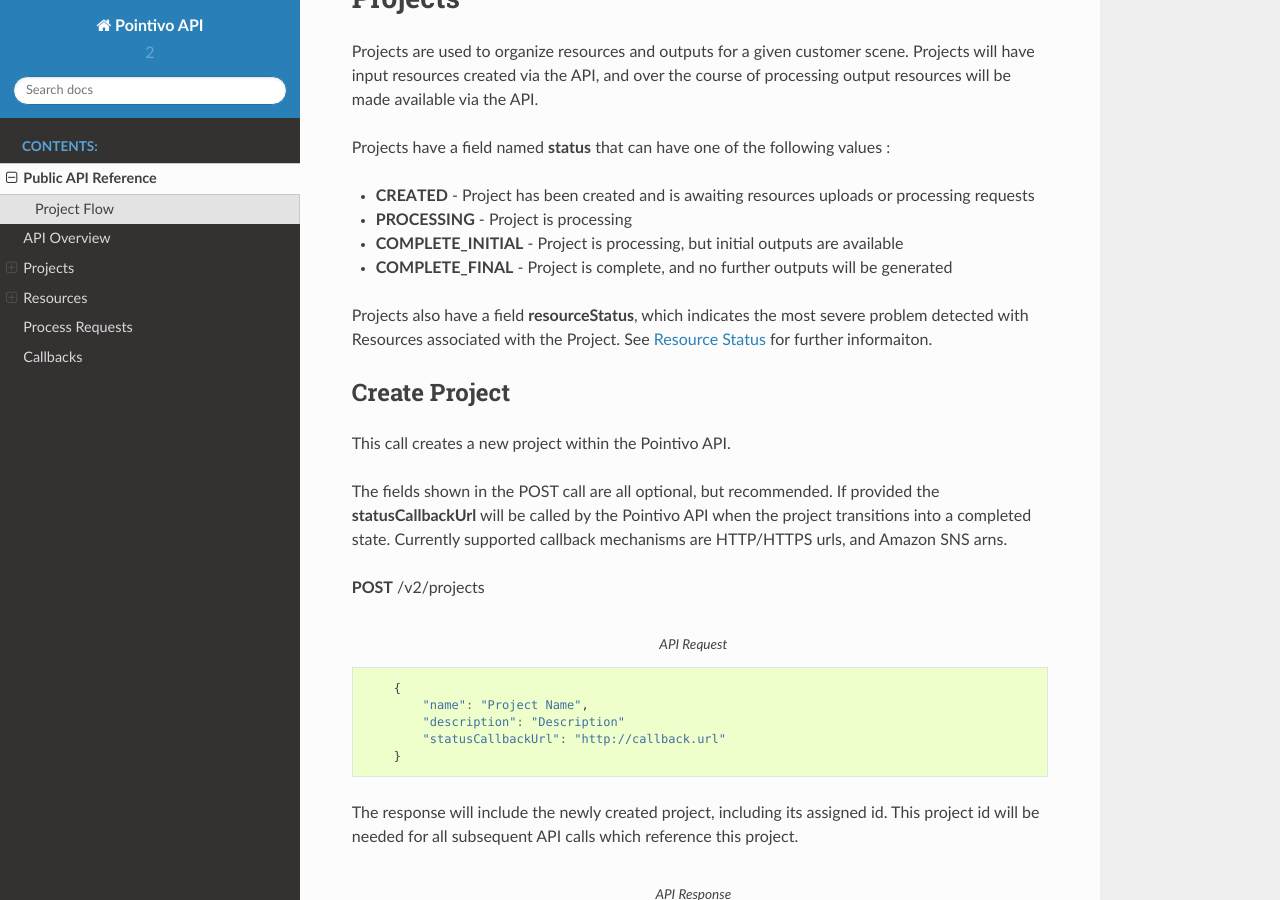
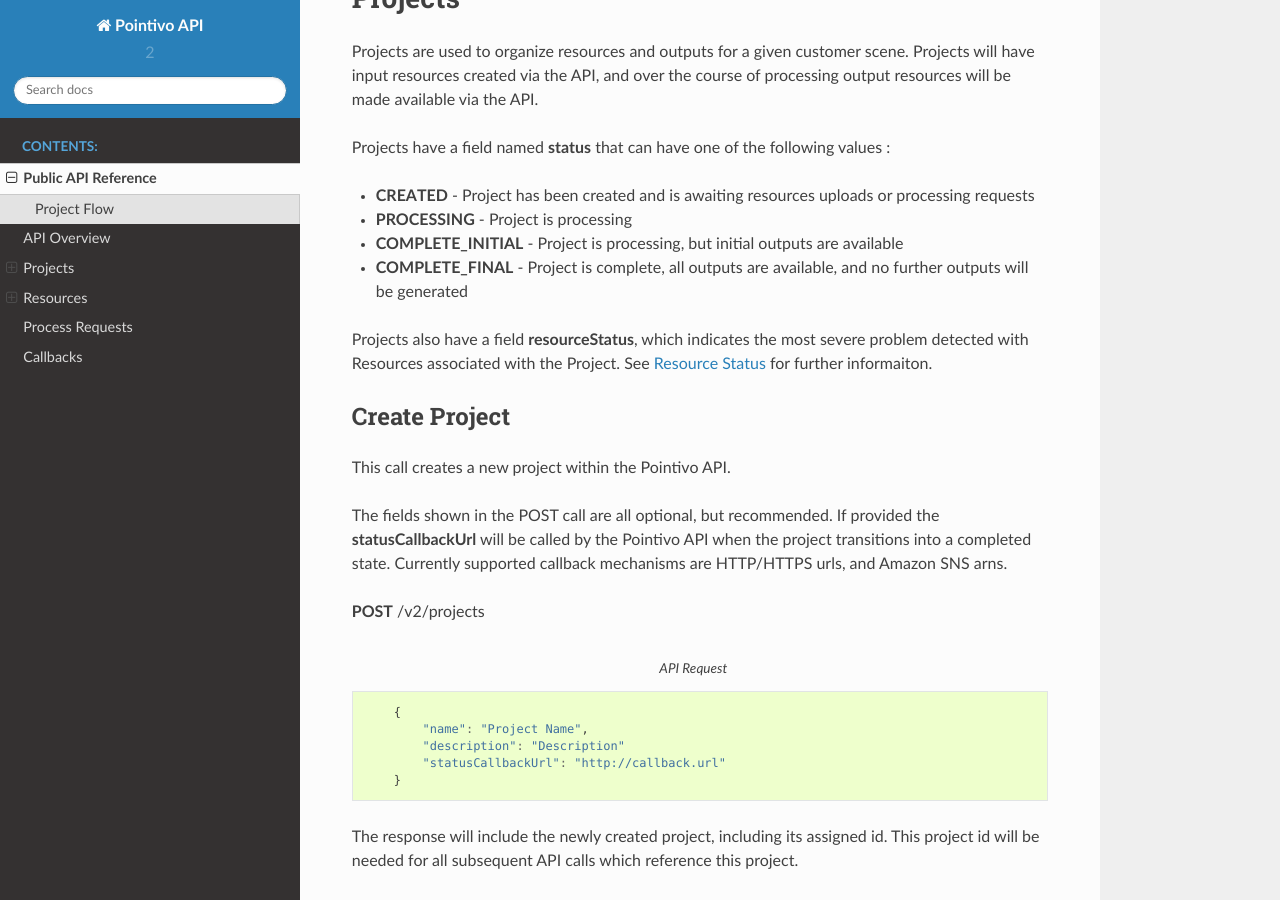
Before and after one commit to Pointivo/APIDocs, a Sphinx documentation site: the page built from docs/reference.rst, in a window 1280 px wide and 900 px high, scrolled down 1196 px. Built offline with Sphinx 7.4.7 and the Read the Docs theme 2.0.0, drawn with Linux system fonts in a browser that asks for light colours.

Commit message:
Update reference.rst

```diff
--- a/docs/reference.rst
+++ b/docs/reference.rst
@@ -64,7 +64,7 @@ Projects have a field named **status** that can have one of the following values
 * **CREATED** - Project has been created and is awaiting resources uploads or processing requests
 * **PROCESSING** - Project is processing
 * **COMPLETE_INITIAL** - Project is processing, but initial outputs are available
-* **COMPLETE_FINAL** - Project is complete, and no further outputs will be generated
+* **COMPLETE_FINAL** - Project is complete, all outputs are available, and no further outputs will be generated
 
 Projects also have a field **resourceStatus**, which indicates the most severe problem detected with Resources associated with the Project.   See `Resource Status`_ for further informaiton.
 
```
